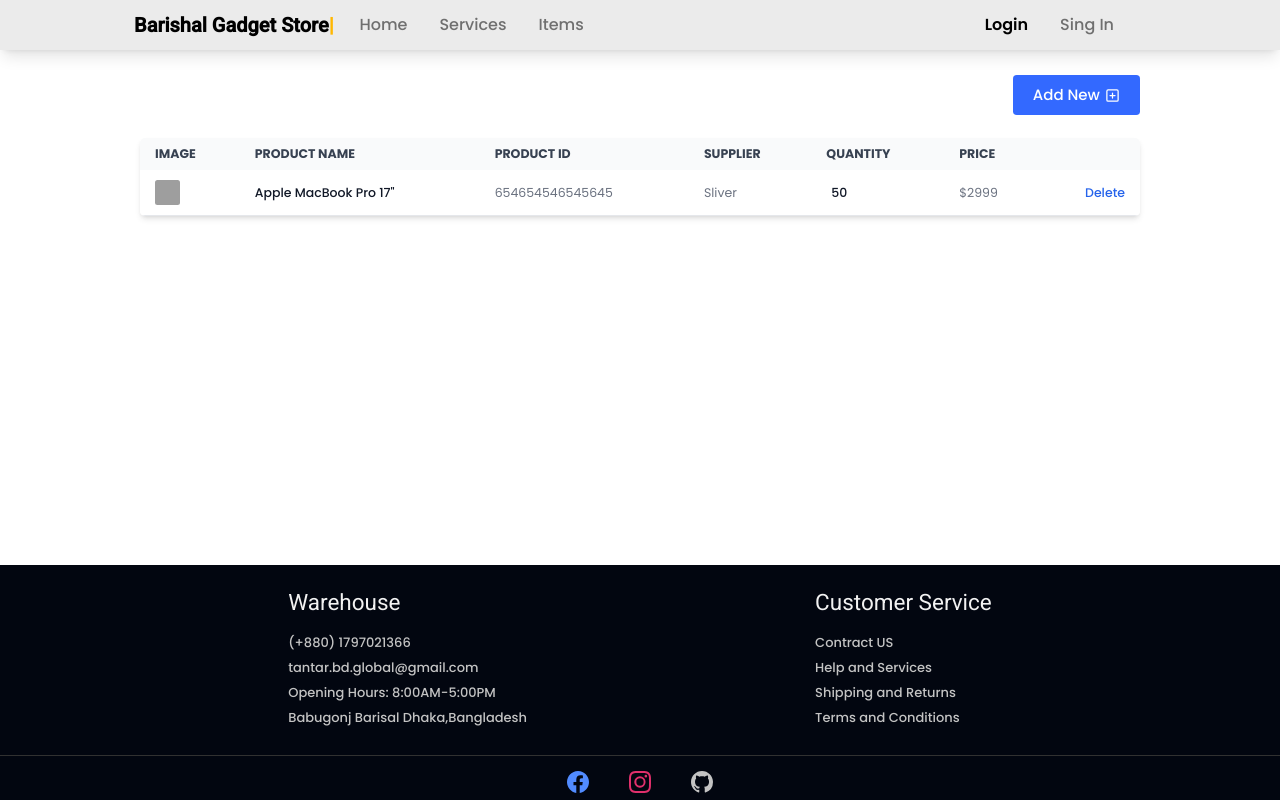
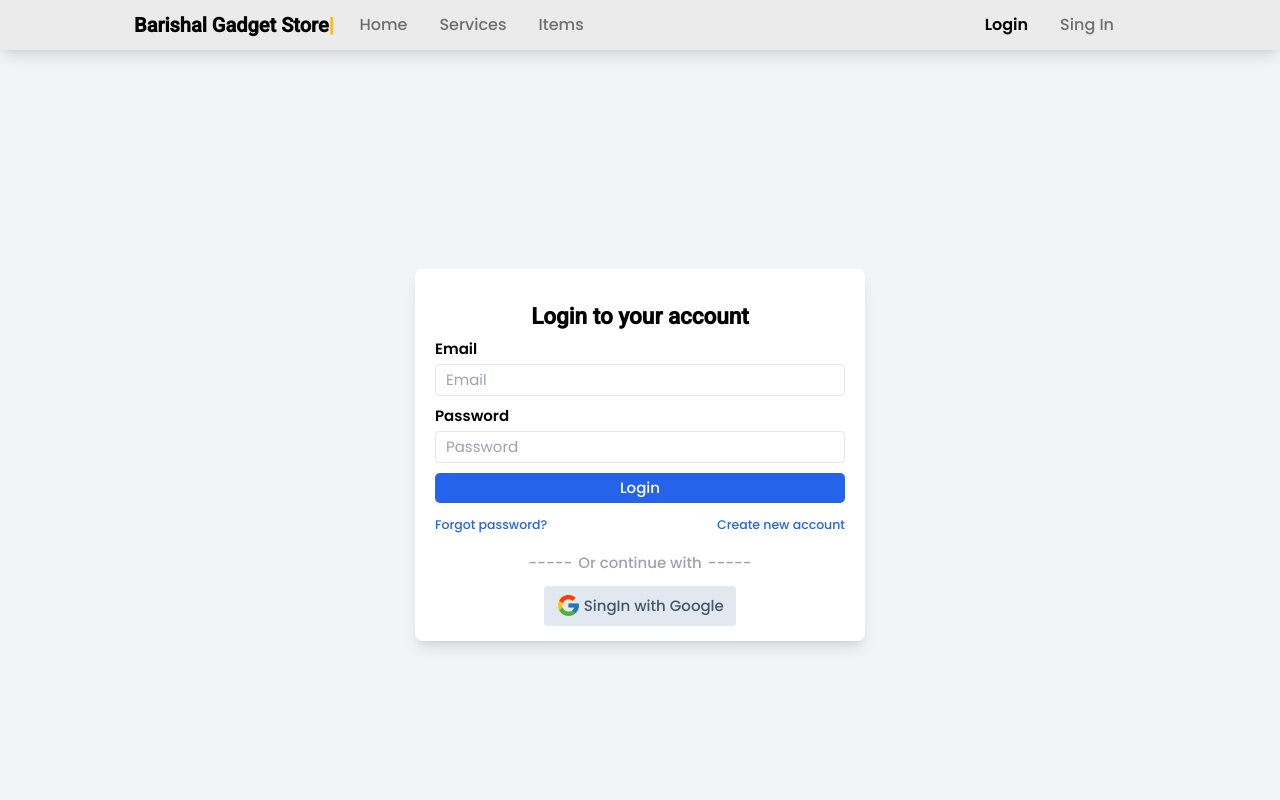
Before and after one commit to tanvirgithub21/barishal-gadget-store-client, a React (Create React App) app: page /login in a window 1280 px wide. Shown: the top 800 px of the page. Built offline with nearby package versions, Linux system fonts and the light colour scheme; grey boxes are pictures that could not be loaded.

Commit message:
added forgot section

```diff
--- a/src/App.css
+++ b/src/App.css
@@ -68,6 +68,16 @@ li{
   color: rgb(240, 240, 240);
 }
 
+/* both side line */
+.bothSideLine::after{
+  content: "-----";
+  margin-left: .6rem;
+}
+.bothSideLine::before{
+  content: "-----";
+  margin-right: .6rem;
+}
+
 /* Responsive style section header */
 @media only screen and (max-width: 768px){
   .SectionHeader{
--- a/src/App.js
+++ b/src/App.js
@@ -1,10 +1,11 @@
 import { Route, Routes } from "react-router-dom";
 import "./App.css";
 import AddItem from "./Component/AddItem/AddItem";
-import AllInventoryItem from "./Component/AllInventoryItem/AllInventoryItem";
 import Footer from "./Component/Footer/Footer";
+import ForgotPassword from "./Component/ForgotPassword/ForgotPassword";
 import Home from "./Component/Home/Home";
 import Inventory from "./Component/Inventory/Inventory";
+import Login from "./Component/Login/Login";
 import NavBar from "./Component/NavBar/NavBar";
 import UpdateItem from "./Component/TrendingSinglePd/UpdateItem/UpdateItem";
 
@@ -17,8 +18,9 @@ function App() {
         <Route path="/home" element={<Home />} />
         <Route path="/items" element={<Inventory />} />
         <Route path="/services" element={<UpdateItem />} />
-        <Route path="/login" element={<AllInventoryItem />} />
-        <Route path="/singin" element={<AddItem />} />
+        <Route path="/login" element={<Login />} />
+        <Route path="/login/forgot" element={<ForgotPassword />} />
+        <Route path="/singIn" element={<AddItem />} />
       </Routes>
       <Footer />
     </div>
--- a/src/Component/AddItem/AddItem.jsx
+++ b/src/Component/AddItem/AddItem.jsx
@@ -7,9 +7,14 @@ const AddItem = () => {
     const [thisMonth, setThisMonth] = useState(new Date().toISOString().slice(5, 7));//this month
     const [thisDate, setThisDate] = useState(new Date().toISOString().slice(8, 10));//this date
 
+    const handelBackButton = () =>{
+      window.history.back();
+  }
+
   return (
     <section>
       <div className="sectionContainer">
+
         <form className="bg-[#1f2937] p-10 my-12 rounded-2xl">
 
             <div className="title flex justify-center text-4xl text-gray-300 mb-12">
--- /dev/null
+++ b/src/Component/ForgotPassword/ForgotPassword.jsx
@@ -0,0 +1,84 @@
+import React, { useState } from "react";
+import { Link } from "react-router-dom";
+import { MdKeyboardArrowLeft } from "react-icons/md";
+const imageUrl =
+  "https://raw.githubusercontent.com/tanvirgithub21/assainment-11-data/main/rsz_60111.jpg";
+
+const ForgotPassword = () => {
+    // back button function
+    const handelBackButton = () =>{
+        window.history.back();
+    }
+
+    const [email, setEmail] = useState("")
+
+    const handelResetPassword = event => {
+        event.preventDefault()
+        console.log(email)
+        event.target.reset()
+    }
+
+
+  return (
+    <div className=" bg-gray-100">
+      <div className="sectionContainer relative">
+
+        <div className="backBtn flex justify-start text-slate-100 sm:absolute sm:top-6 sm:left-5 mt-4 ml-4 sm:mt-0 sm:ml-0">
+            <button onClick={handelBackButton} className="flex items-center text-xl font-semibold bg-sky-600 pr-5 rounded-lg cursor-pointer py-2"><MdKeyboardArrowLeft className="text-4xl"/> BACK</button>
+        </div>
+
+        <div className="flex sm:items-center justify-center sm:min-h-screen mb-20 sm:mb-0">
+          <div className="px-8 py-6 mt-4 text-left bg-white shadow-lg w-[35rem] rounded-xl">
+            <h3 className="text-3xl md:text-4xl mt-8 font-bold text-center">
+              Forgot password ?
+            </h3>
+
+            <div className="flex justify-center my-6">
+              <img
+                className="w-[12rem] h-[12rem] border-4 border-gray-300 rounded-[50%] overflow-hidden"
+                src={imageUrl}
+                alt="images"
+              />
+            </div>
+            <div className="resetText text-[1.3rem] font-[500] px-8 text-center">
+              <p className="mb-5">
+                Enter the email address associated with your account
+              </p>
+              <p className="mb-5 text-gray-400 ">
+                we will email you a link to reset your password
+              </p>
+            </div>
+
+            <form onSubmit={handelResetPassword} className="text-2xl">
+              <div className="mt-4">
+                <div>
+                  <input
+                    onChange={event => setEmail(event.currentTarget.value)}
+                    type="text"
+                    placeholder="Enter Email Address"
+                    name="email"
+                    required
+                    className="w-full px-4 py-2 mt-2 border rounded-md focus:outline-none focus:ring-1 focus:ring-blue-600"
+                  />
+                </div>
+
+                <button className="px-6 py-2 mt-4 text-white bg-blue-600 rounded-lg hover:bg-blue-700 w-full font-[500]">
+                  Login
+                </button>
+
+                <Link
+                  to="login/singIn"
+                  className="text-center block mt-5 text-2xl font-[500] text-blue-600 hover:underline"
+                >
+                  Create new account
+                </Link>
+              </div>
+            </form>
+          </div>
+        </div>
+      </div>
+    </div>
+  );
+};
+
+export default ForgotPassword;
--- a/src/Component/Inventory/Inventory.jsx
+++ b/src/Component/Inventory/Inventory.jsx
@@ -26,7 +26,7 @@ useEffect(() =>{
       <div className="sectionContainer">
         <h2 className="SectionHeader">Inventory Items</h2>
 
-        <div className="inventoryItemBox grid grid-cols-2 gap-8 my-10">
+        <div className="inventoryItemBox grid grid-cols-1 sm:grid-cols-2 gap-8 mx-6 sm:mx-0 my-10">
             {
                 inventoryItem.map(item => <InventorySingleItem key={item._id} item={item}/>)
             }
--- /dev/null
+++ b/src/Component/Login/Login.jsx
@@ -0,0 +1,83 @@
+import React, { useState } from "react";
+import { Link } from "react-router-dom";
+import { FcGoogle } from "react-icons/fc";
+
+const Login = () => {
+  const [email, setEmail] = useState("");
+  const [password, setPassword] = useState("");
+
+  const handelWithEmail = (event) => {
+    event.preventDefault();
+    event.target.reset();
+    console.log(email, password);
+  };
+
+  return (
+    <div>
+      <div className="flex sm:items-center justify-center sm:min-h-screen bg-gray-100">
+        <div className="px-8 sm:py-6 sm:mt-4 text-left bg-white shadow-lg w-[45rem] rounded-xl">
+          <h3 className="text-2xl md:text-4xl mt-24 sm:mt-8 font-bold text-center">
+            Login to your account
+          </h3>
+          <form onSubmit={handelWithEmail} className="text-xl sm:text-2xl">
+            <div className="mt-4">
+              <div>
+                <label className="block font-semibold" htmlFor="email">
+                  Email
+                </label>
+                <input
+                  onChange={(event) => setEmail(event.currentTarget.value)}
+                  type="text"
+                  placeholder="Email"
+                  name="email"
+                  required
+                  className="w-full px-4 py-2 mt-2 border rounded-md focus:outline-none focus:ring-1 focus:ring-blue-600"
+                />
+              </div>
+              <div className="mt-4">
+                <label className="block font-semibold">Password</label>
+                <input
+                  onChange={(event) => setPassword(event.currentTarget.value)}
+                  type="password"
+                  placeholder="Password"
+                  name="password"
+                  required
+                  className="w-full px-4 py-2 mt-2 border rounded-md focus:outline-none focus:ring-1 focus:ring-blue-600"
+                />
+              </div>
+              <button className="px-6 py-2 mt-4 text-white bg-blue-600 rounded-lg hover:bg-blue-700 w-full font-[500]">
+                Login
+              </button>
+              <div className="flex justify-between items-center pt-5 pb-8">
+                <Link
+                  to="forgot"
+                  className="text-xl font-[500] text-blue-600 hover:underline"
+                >
+                  Forgot password?
+                </Link>
+                <Link
+                  to="login/singIn"
+                  className="text-xl font-[500] text-blue-600 hover:underline"
+                >
+                  Create new account
+                </Link>
+              </div>
+              <p className="bothSideLine text-center text-gray-400 font-[500]">
+                Or continue with
+              </p>
+
+              <div className="singInGoogleBtn flex justify-center items-center my-5  mb-24 sm:mb-0 ">
+                <div className="bg-slate-200 hover:bg-slate-300 ease-in-out duration-300 px-5 py-3 rounded-md flex justify-center items-center font-[500] text-slate-600 cursor-pointer">
+                  <FcGoogle className="mr-1 text-[2.5rem]" />
+                  <p> SingIn with Google</p>
+                </div>
+              </div>
+            </div>
+          </form>
+        </div>
+      </div>
+    </div>
+  );
+};
+
+export default Login;
--- a/src/Component/TrendingSinglePd/UpdateItem/UpdateItem.jsx
+++ b/src/Component/TrendingSinglePd/UpdateItem/UpdateItem.jsx
@@ -16,14 +16,14 @@ const UpdateItem = () => {
     const addQuantity = event =>{
       event.preventDefault()
       console.log(event.target.quantity.value);
-      event.target.quantity.value=0;
+      event.target.reset()
     }
 
     return (
           <>
             <div className="SectionHeader">Update Item</div>
 
-            <div className="inventoryItemBox max-w-[65rem] mx-auto py-7 sm:py-16 md:py-[10rem]">
+            <div className="inventoryItemBox max-w-[65rem] mx-6 sm:mx-auto py-7 sm:py-16 md:py-[10rem]">
               <div className="flex flex-col items-center bg-white rounded-lg border shadow-md md:flex-row max-w-auto border-gray-700 bg-gray-800 overflow-hidden ">
                 <img
                   className="object-cover w-full h-full rounded-t-lg md:h-auto md:w-[21rem] md:rounded-none md:rounded-l-lg "
@@ -47,7 +47,7 @@ const UpdateItem = () => {
 
                       <div className=" w-[47%]">
                         <form onSubmit={addQuantity} className="flex justify-between" >
-                          <input type="number" name="quantity" placeholder='Quantity' className='w-[55%] py-2 rounded-lg text-[#787878] pl-4 font-[500] text-2xl' />
+                          <input type="number" name="quantity" placeholder='Quantity' className='w-[55%] py-2 rounded-lg text-[#787878] pl-4 font-[500] text-xl sm:text-2xl' />
                           <input type="submit" value="Add" className='w-[40%] bg-[#3369ff] rounded-md hover:bg-[#1e5aff] transition duration-150 ease-in-out px-3 py-2 font-[500]' />
                         </form>
                       </div>
```
